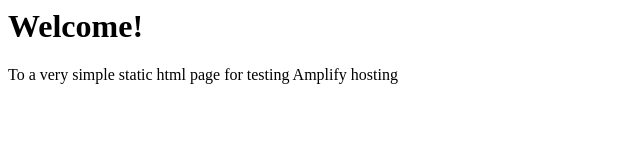
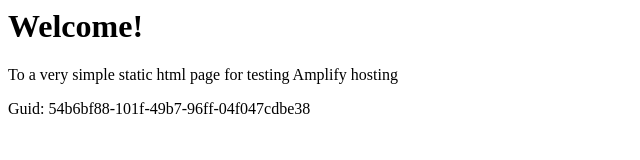
Before and after one commit to aws-aemilia-fra/Github-PR-Commit-Integration-Test-DoNotTouch-GitHubAutoBuildCanaryTest-v1-preprod-eu-central-1, a website: page src/index.html in a window 1280 px wide. Shown: the whole page, without its empty margins (0-640 px from the left). Drawn offline with Linux system fonts and the light colour scheme.

Commit message:
commit from integ tests

```diff
--- a/src/index.html
+++ b/src/index.html
@@ -1,3 +1,5 @@
+
+
 <html lang="en">
 
 <head>
@@ -10,6 +12,6 @@
 <body>
     <h1>Welcome!</h1>
     <p>To a very simple static html page for testing Amplify hosting</p>
-</body>
+    <p>Guid: 54b6bf88-101f-49b7-96ff-04f047cdbe38</p></body>
 
 </html>
```
